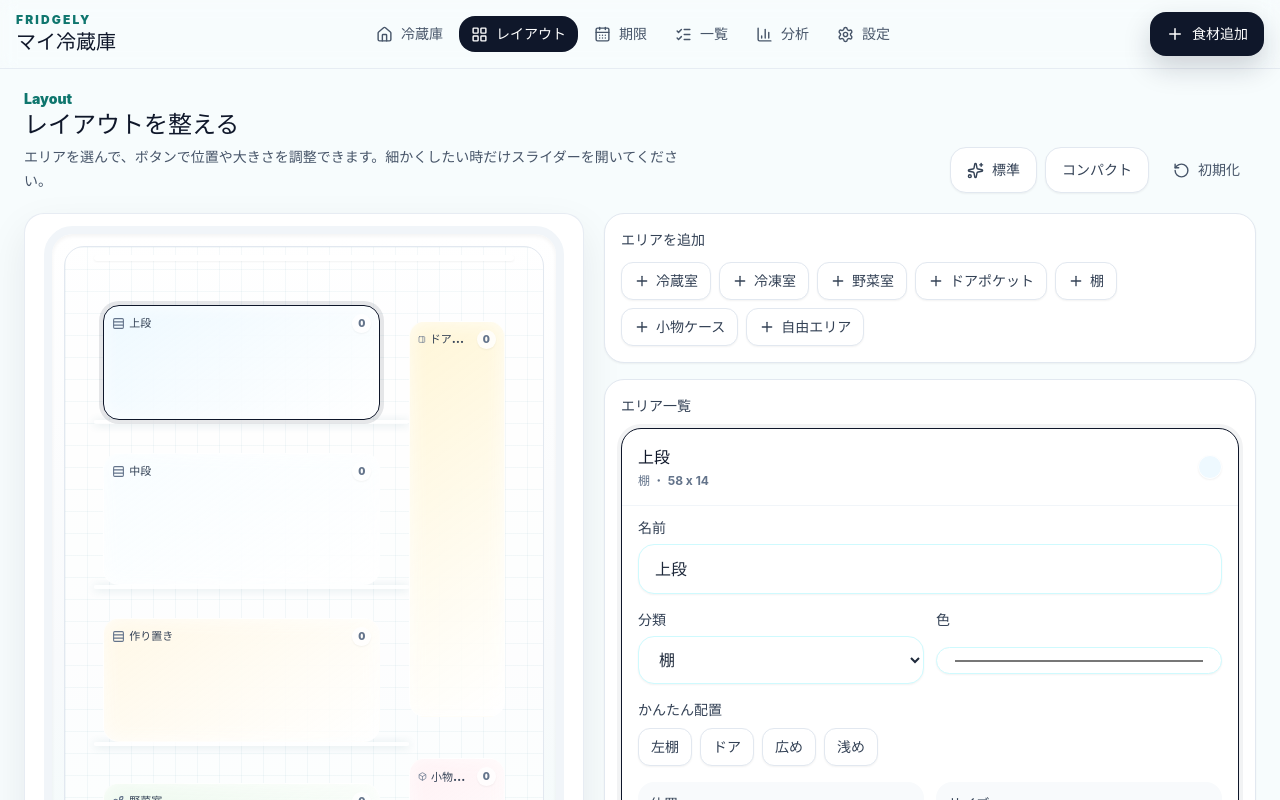
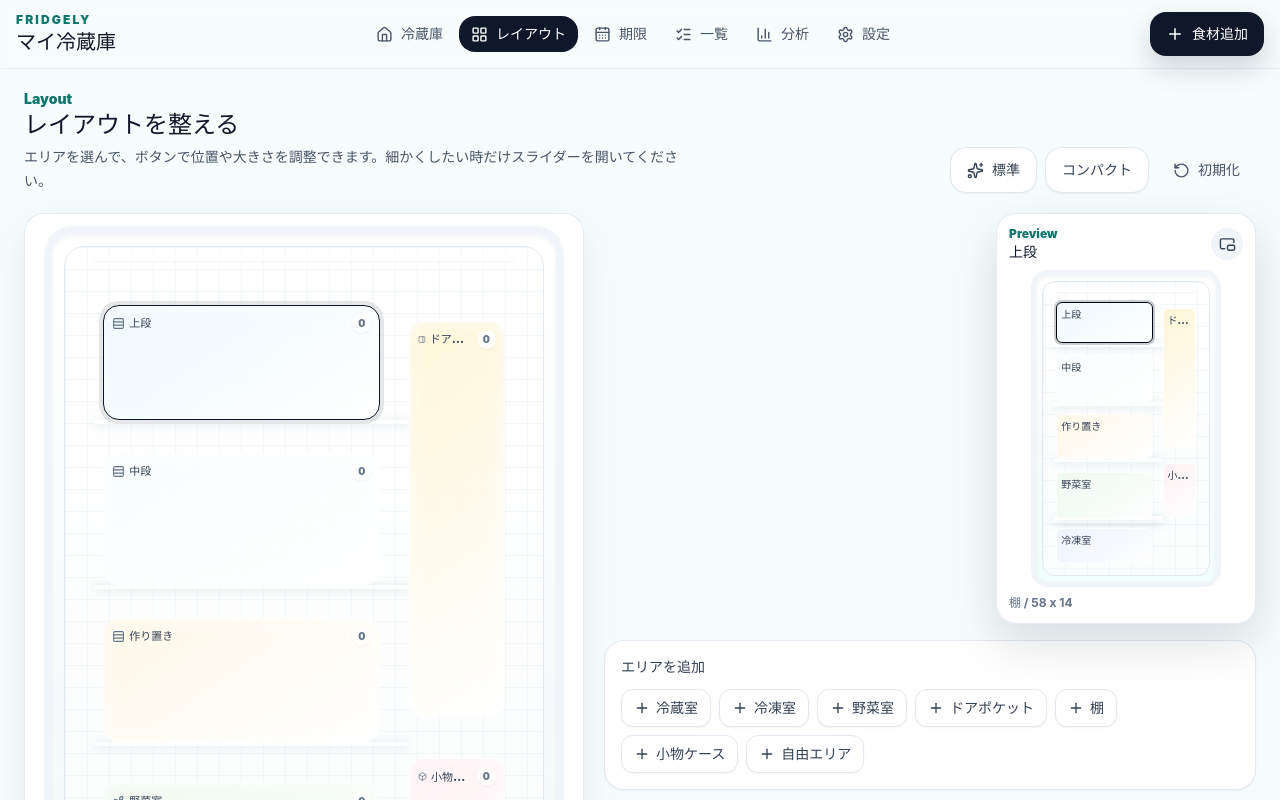
Before and after one commit to Nori0615/---, a React (Vite) app: page /layout in a window 1280 px wide. Shown: the top 800 px of the page. Built offline with nearby package versions, Linux system fonts and the light colour scheme.

Commit message:
20260629

```diff
--- /dev/null
+++ b/src/components/fridge/LayoutMiniPreview.tsx
@@ -0,0 +1,103 @@
+import { clsx } from "clsx";
+import { PictureInPicture2 } from "lucide-react";
+import { useMemo } from "react";
+import { useFoodStore } from "../../store/foodStore";
+import { useFridgeStore } from "../../store/fridgeStore";
+import { areaTypeLabel } from "../../utils/layout";
+import { FridgeShelf } from "./FridgeShelf";
+
+interface LayoutMiniPreviewProps {
+  selectedAreaId?: string;
+  onSelectArea?: (areaId: string) => void;
+  compact?: boolean;
+  className?: string;
+}
+
+export function LayoutMiniPreview({ selectedAreaId, onSelectArea, compact = false, className }: LayoutMiniPreviewProps) {
+  const areas = useFridgeStore((state) => state.areas);
+  const foods = useFoodStore((state) => state.foods);
+  const selectedArea = areas.find((area) => area.id === selectedAreaId);
+
+  const foodCounts = useMemo(() => {
+    return foods.reduce<Record<string, number>>((counts, food) => {
+      counts[food.areaId] = (counts[food.areaId] ?? 0) + 1;
+      return counts;
+    }, {});
+  }, [foods]);
+
+  const shelfLines = areas
+    .filter((area) => area.type !== "door")
+    .map((area) => area.y + area.height)
+    .filter((top) => top > 12 && top < 92);
+
+  return (
+    <section
+      className={clsx(
+        "pointer-events-auto rounded-[1.25rem] border border-slate-200/90 bg-white/95 shadow-[0_18px_50px_rgba(15,23,42,0.14)] backdrop-blur",
+        compact ? "p-2" : "p-3",
+        className,
+      )}
+      aria-label="冷蔵庫レイアウトのミニプレビュー"
+    >
+      <div className={clsx("mb-2 flex items-center justify-between gap-2", compact && "mb-1")}>
+        <div className="min-w-0">
+          <p className={clsx("font-black text-teal-700", compact ? "text-[10px]" : "text-xs")}>Preview</p>
+          {!compact ? (
+            <p className="truncate text-sm font-black text-slate-900">{selectedArea?.name ?? "エリアを選択"}</p>
+          ) : null}
+        </div>
+        <span className="grid h-8 w-8 shrink-0 place-items-center rounded-full bg-slate-100 text-slate-700" aria-hidden="true">
+          <PictureInPicture2 size={compact ? 15 : 17} />
+        </span>
+      </div>
+
+      <div className={clsx("mx-auto aspect-[9/15] w-full", compact ? "max-w-[112px]" : "max-w-[190px]")}>
+        <div className="relative h-full overflow-hidden rounded-[1.05rem] border-[5px] border-slate-100 bg-gradient-to-b from-white via-slate-50 to-teal-50 p-1.5 shadow-inner">
+          <div className="fridge-grid relative h-full overflow-hidden rounded-[0.8rem] border border-slate-200 bg-white/70">
+            <div className="absolute inset-x-[8%] top-1.5 h-1 rounded-full bg-white shadow-sm" />
+            {shelfLines.map((top, index) => (
+              <FridgeShelf key={`${top}-${index}`} top={top} />
+            ))}
+            {areas.map((area) => {
+              const selected = area.id === selectedAreaId;
+              const count = foodCounts[area.id] ?? 0;
+
+              return (
+                <button
+                  key={area.id}
+                  type="button"
+                  onClick={() => onSelectArea?.(area.id)}
+                  className={clsx(
+                    "absolute overflow-hidden rounded-md border text-left transition hover:brightness-105",
+                    selected ? "z-10 border-slate-950 ring-2 ring-slate-950/20" : "border-white/80",
+                  )}
+                  style={{
+                    left: `${area.x}%`,
+                    top: `${area.y}%`,
+                    width: `${area.width}%`,
+                    height: `${area.height}%`,
+                    background: `linear-gradient(145deg, ${area.color}, rgba(255,255,255,0.86))`,
+                  }}
+                  aria-label={`${area.name}を編集対象にする`}
+                >
+                  <span className="flex h-full min-h-0 flex-col justify-between p-1">
+                    <span className={clsx("truncate font-black text-slate-700", compact ? "text-[8px]" : "text-[10px]")}>{area.name}</span>
+                    {count > 0 ? (
+                      <span className="self-end rounded-full bg-white/85 px-1 text-[8px] font-black text-slate-600 shadow-sm">{count}</span>
+                    ) : null}
+                  </span>
+                </button>
+              );
+            })}
+          </div>
+        </div>
+      </div>
+
+      {!compact ? (
+        <p className="mt-2 truncate text-xs font-bold text-slate-500">
+          {selectedArea ? `${areaTypeLabel(selectedArea.type)} / ${Math.round(selectedArea.width)} x ${Math.round(selectedArea.height)}` : "クリックで選択できます"}
+        </p>
+      ) : null}
+    </section>
+  );
+}
--- a/src/routes/LayoutEditorPage.tsx
+++ b/src/routes/LayoutEditorPage.tsx
@@ -2,6 +2,7 @@ import { Plus, RotateCcw, Sparkles } from "lucide-react";
 import { useEffect, useMemo, useState } from "react";
 import { AreaEditor } from "../components/fridge/AreaEditor";
 import { FridgeCanvas } from "../components/fridge/FridgeCanvas";
+import { LayoutMiniPreview } from "../components/fridge/LayoutMiniPreview";
 import { Button } from "../components/ui/Button";
 import { useFridgeStore } from "../store/fridgeStore";
 import { useUiStore } from "../store/uiStore";
@@ -45,6 +46,13 @@ export function LayoutEditorPage() {
 
   return (
     <div className="grid gap-5">
+      <LayoutMiniPreview
+        compact
+        selectedAreaId={selectedArea?.id}
+        onSelectArea={setSelectedAreaId}
+        className="fixed bottom-24 right-3 z-40 w-[132px] xl:hidden"
+      />
+
       <div className="flex flex-wrap items-end justify-between gap-3">
         <div className="min-w-0 flex-1">
           <p className="text-sm font-black text-teal-700">Layout</p>
@@ -77,6 +85,12 @@ export function LayoutEditorPage() {
         </div>
 
         <aside className="grid min-w-0 content-start gap-4">
+          <LayoutMiniPreview
+            selectedAreaId={selectedArea?.id}
+            onSelectArea={setSelectedAreaId}
+            className="hidden xl:sticky xl:top-24 xl:block xl:w-[260px] xl:justify-self-end"
+          />
+
           <section className="rounded-[1.25rem] border border-slate-200 bg-white p-4 shadow-sm">
             <p className="mb-3 text-sm font-black text-slate-700">エリアを追加</p>
             <div className="flex flex-wrap gap-2">
```
